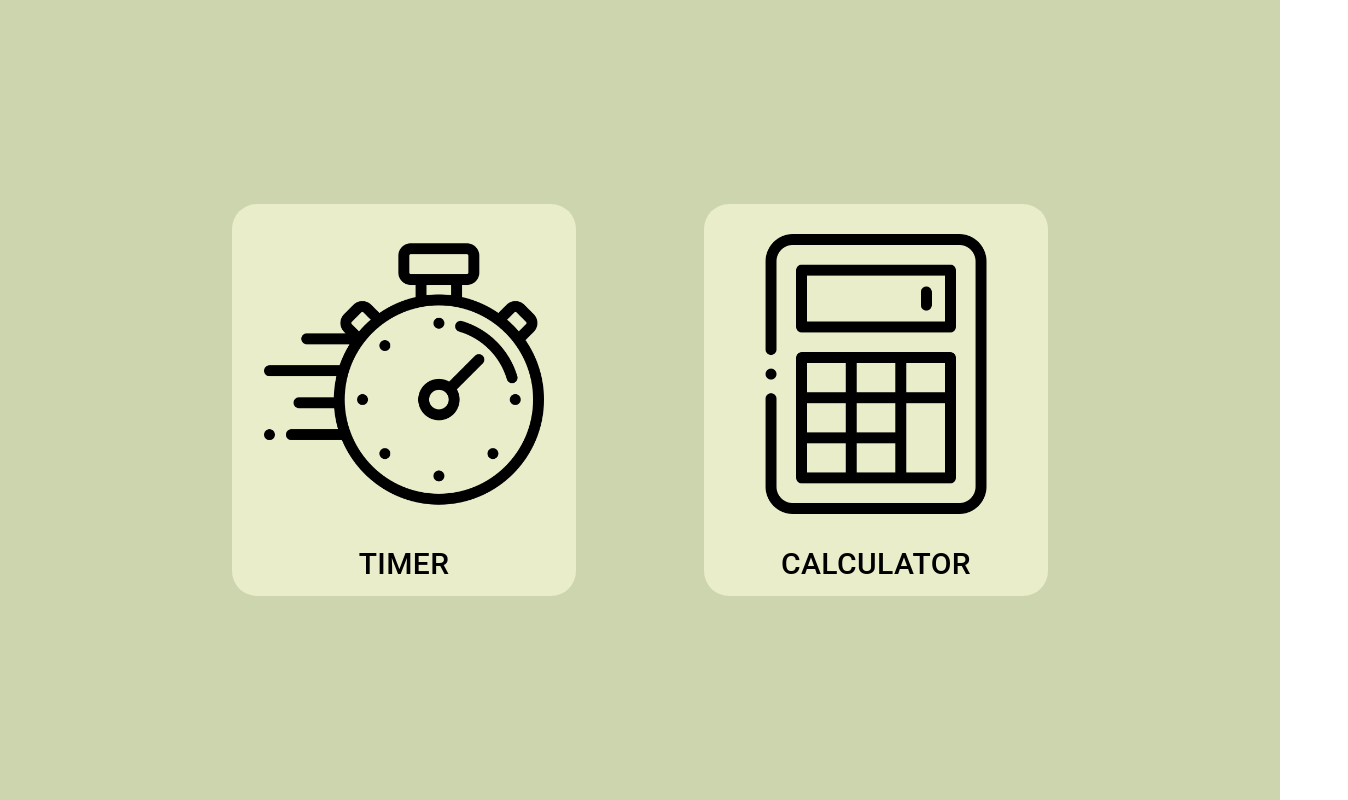
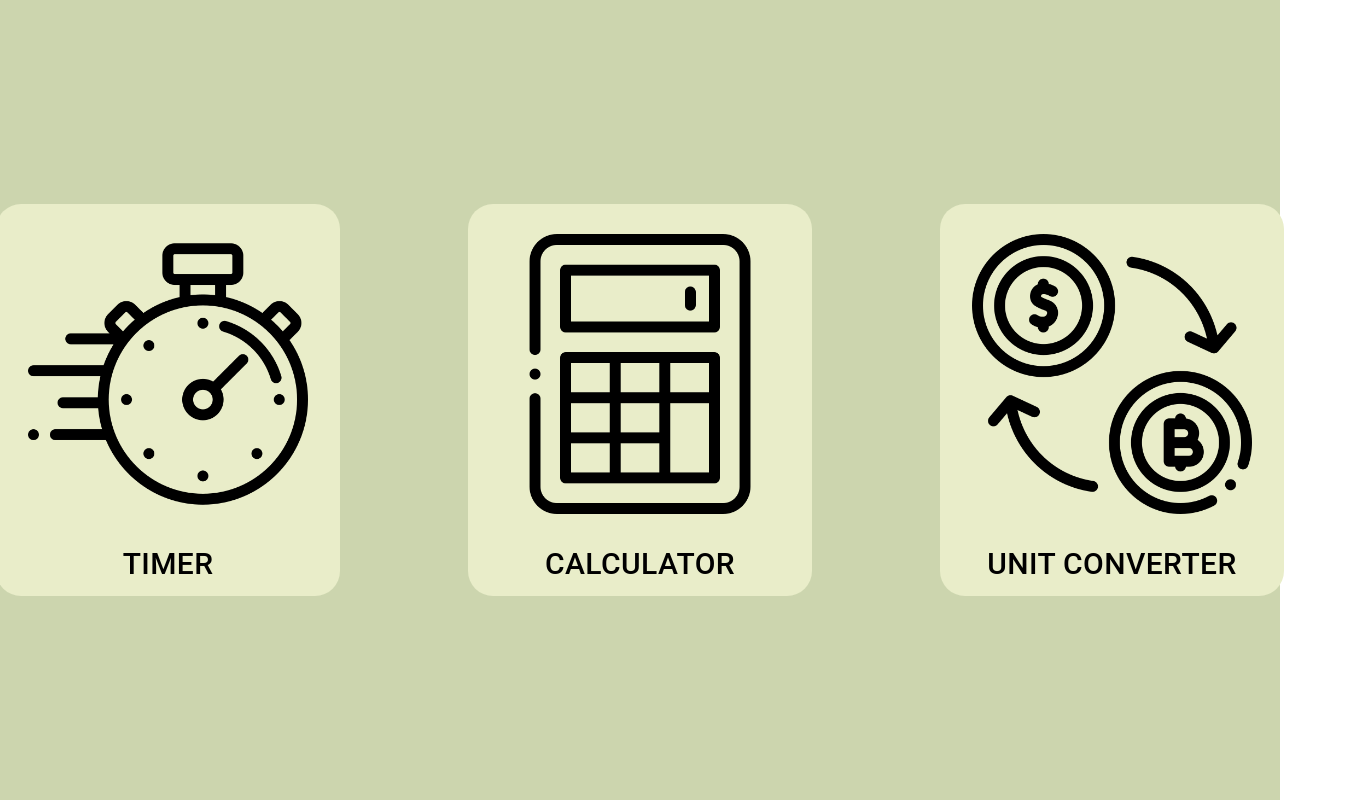
Before and after one commit to JanoKasu/webtools, a React (Create React App) app: page / in a window 1280 px wide. Shown: the whole page, 1348 px wide, since content can reach past the window. Built offline with nearby package versions, Linux system fonts and the light colour scheme.

Commit message:
Fix routing and add unit converter

```diff
--- a/src/components/Accessory.js
+++ b/src/components/Accessory.js
@@ -1,12 +1,15 @@
 import '../styles/Accessory.css';
 import React from 'react';
-import { Box, Button, colors } from '@mui/material';
+import { useNavigate } from 'react-router-dom';
+import { Box, Button } from '@mui/material';
 
 export default function Accessory(props) {
+  const navigate = useNavigate();
+
   return (
-    <Button style={{ backgroundColor: '#E9EDC9', borderRadius: '25px', display: 'flex', flexDirection: 'column', margin: '5vh 5vw'}}>
-      <img src={props.img} alt='Error Loading' style={{ height: '35vh', padding: '3vh' }}/>
-      <Box style={{fontSize: '30px', color: 'black'}}>
+    <Button onClick={() => navigate(props.link)} style={{ backgroundColor: '#E9EDC9', borderRadius: '25px', display: 'flex', flexDirection: 'column', margin: '5vh 5vw' }}>
+      <img src={props.img} alt='Error Loading' style={{ height: '35vh', padding: '3vh' }} />
+      <Box style={{ fontSize: '30px', color: 'black' }}>
         {props.title}
       </Box>
     </Button>
--- a/src/pages/App.js
+++ b/src/pages/App.js
@@ -1,21 +1,19 @@
 import '../styles/App.css';
-import Accessory from '../components/Accessory.js';
-import Box from '@mui/material/Box';
+import { BrowserRouter as Router, Routes, Route } from 'react-router-dom';
+import Home from './Home';
+import Timer from './Timer';
+import Calculator from './Calculator';
+import Conversion from './UnitConverter';
 
-const timer = require('../images/timer.png');
-const calculator = require('../images/calculator.png');
-
-function App() {
+export default function App() {
   return (
-    <div className="App">
-      <header className="App-header">
-        <Box display={'flex'}>
-          <Accessory title={'Timer'} img={timer} link={'www.google.com'} />
-          <Accessory title={'Calculator'} img={calculator} link={'www.google.com'} />
-        </Box>
-      </header>
-    </div>
+    <Router>
+      <Routes>
+        <Route path='/' element={<Home />} />
+        <Route path='/timer' element={<Timer />} />
+        <Route path='/calculator' element={<Calculator />} />
+        <Route path='/converter' element={<Conversion />} />
+      </Routes>
+    </Router>
   );
 }
-
-export default App;
--- /dev/null
+++ b/src/pages/Calculator.js
@@ -0,0 +1,5 @@
+export default function Calculator() {
+	return (
+    <div>Hello Calculator</div>
+  );
+}
--- /dev/null
+++ b/src/pages/Home.js
@@ -0,0 +1,20 @@
+import Accessory from '../components/Accessory.js';
+import Box from '@mui/material/Box';
+
+export default function Home() {
+  const timer = require('../images/timer.png');
+  const calculator = require('../images/calculator.png');
+  const converter = require('../images/converter.png');
+
+  return (
+    <div className="App">
+      <header className="App-header">
+        <Box display={'flex'}>
+          <Accessory title={'Timer'} img={timer} link={'/timer'} />
+          <Accessory title={'Calculator'} img={calculator} link={'/calculator'} />
+          <Accessory title={'Unit Converter'} img={converter} link={'/converter'} />
+        </Box>
+      </header>
+    </div>
+  );
+}
--- /dev/null
+++ b/src/pages/Timer.js
@@ -0,0 +1,5 @@
+export default function Timer() {
+	return (
+    <div>Hello Timer</div>
+  );
+}
--- /dev/null
+++ b/src/pages/UnitConverter.js
@@ -0,0 +1,5 @@
+export default function Conversion() {
+	return (
+    <div>Hello Converter</div>
+  );
+}
```
Also changed, not shown: src/images/converter.png (added).
